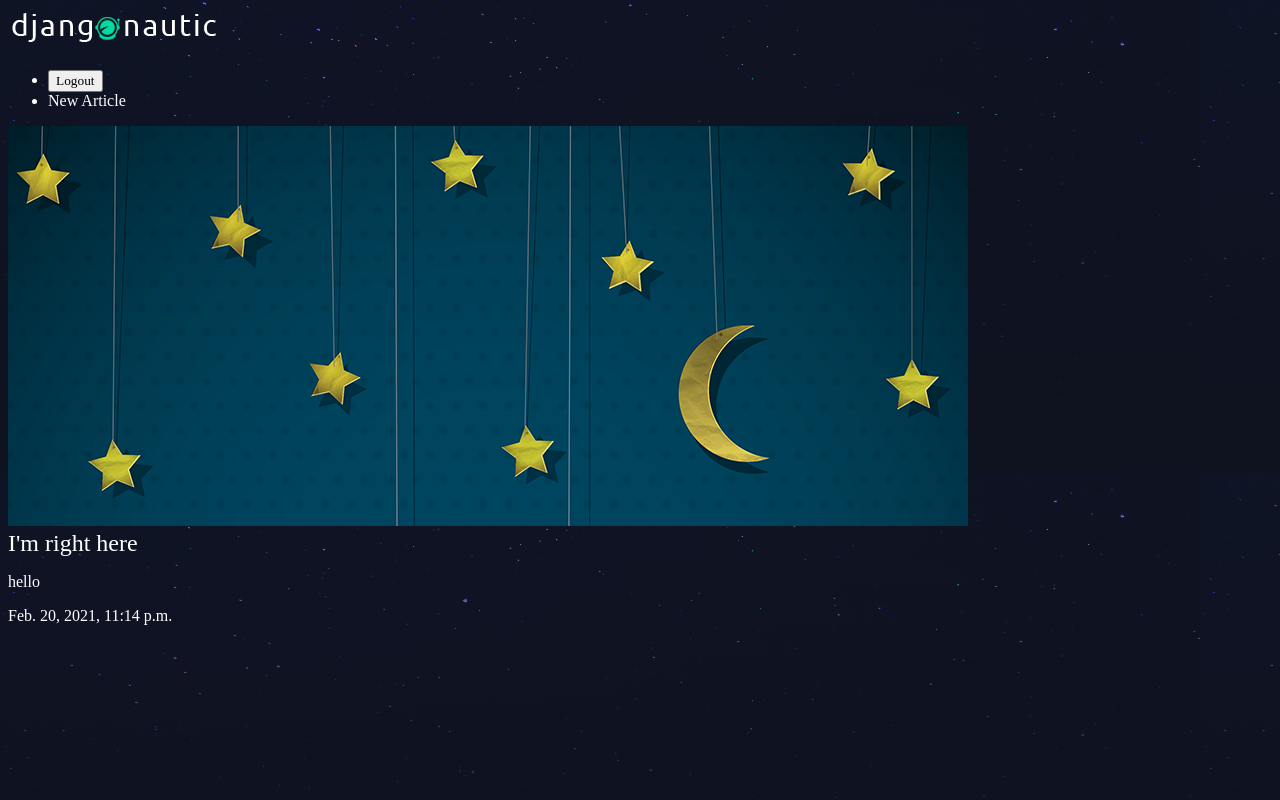
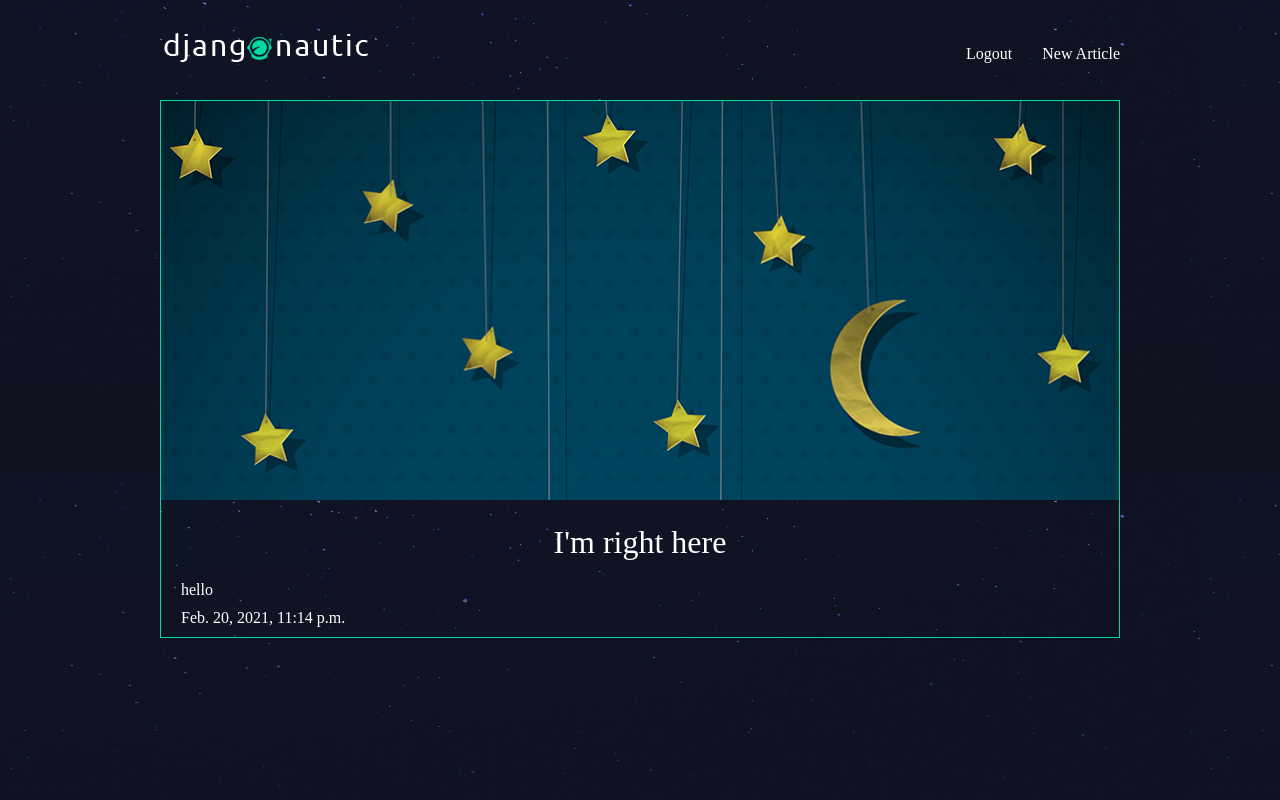
Before and after one commit to masterseeker/NetNinjaDjango, a Django app: a page that uses djangoautic/templates/base_layout.html in a window 1280 px wide. Run offline with Django 3.2, Linux system fonts and the light colour scheme; a user stored in the database is signed in; data comes from the database, SQL or seed files in the repository; both versions use the stored data as it was after the commit.

Commit message:
styles v1

```diff
--- a/djangoautic/assets/styles.css
+++ b/djangoautic/assets/styles.css
@@ -1,6 +1,6 @@
 body{
     background-color: #0f121f;
-    background-image: url(stars.png);
+    background-image: url(/static/stars.png);
     background-repeat-y: no-repeat;
     color: #fff;
 }
@@ -18,3 +18,87 @@ a, a:hover, a:visited{
     color: #fff;
     text-decoration: none;
 }
+
+.wrapper{
+    max-width: 960px;
+    margin: 0 auto;
+}
+
+div.wrapper > h1{
+    text-align: center;
+    margin: 100px auto;
+    font-size: 2.4em
+}
+
+header{
+    display: grid;
+    grid-template-columns: 1fr 1fr;
+    padding: 20px 0;
+}
+
+nav{
+    justify-self: end;
+}
+
+nav li{
+    display: inline-block;
+    list-style-type: none;
+    margin-left: 20px;
+}
+
+nav button{
+    background: none;
+    color: #fff;
+    cursor: pointer;
+    border: 0;
+    font-size: 16px;
+}
+
+.articles{
+    display: grid;
+    grid-template-columns: 1fr 1fr 1fr;
+    grid-gap: 30px;
+}
+
+.article{
+    padding: 10px;
+    border: 1px solid #00dba0;
+    position: relative;
+    padding-bottom: 40px;
+}
+
+.article h2{
+    font-size: 1.2em;
+}
+
+.article .author{
+    padding: 10px;
+    background: #00dba0;
+    position: absolute;
+    right: 0;
+    bottom: 0;
+    margin: 0;
+    color: #0f121f;
+}
+
+.article-detail .article{
+    padding: 0;
+}
+
+.article-detail  .article img{
+    max-width: 100%;
+}
+
+.article-detail  .article h2{
+    text-align: center;
+    margin: 20px auto;
+    font-size: 2em
+}
+
+.article-detail .article h3{
+    text-align: center;
+}
+
+.article-detail  .article p{
+    margin: 10px 20px
+}
--- a/djangoautic/templates/base_layout.html
+++ b/djangoautic/templates/base_layout.html
@@ -1,17 +1,14 @@
 {% load static %}
-
-
 <!DOCTYPE html>
-<html lang="en">
+<html>
     <head>
-    <meta charset="UTF-8">
-    <meta name="viewport" content="width=device-width, initial-scale=1.0">
-    <title>Articles</title>
-    <link rel="stylesheet" href="{% static 'styles.css'%}">
+        <meta charset="utf-8">
+        <title>Djangonauts</title>
+        <link rel="stylesheet" href="{% static 'styles.css' %}">
     </head>
     <body>
-    <div class = "wrapper">
-      <h1><a href="{% url 'home' %}"><img src="{% static 'logo.png' %}" alt="djangonautic logo"></a></h1>
+        <header class="wrapper">
+            <h1><a href="{% url 'home' %}"><img src="{% static 'logo.png' %}" alt="djangonautic" /></a></h1>
             <nav>
                 <ul>
                     {% if user.is_authenticated %}
@@ -25,15 +22,13 @@
                     {% else %}
                     <li><a href="{% url 'accounts:login' %}">Login</a></li>
                     <li><a href="{% url 'accounts:signup' %}">Signup</a></li>
-
-
                     {% endif %}
                 </ul>
             </nav>
-
+        </header>
+        <div class="wrapper">
             {% block content %}
             {% endblock %}
         </div>
-
     </body>
 </html>
```
Also changed, not shown: djangoautic/db.sqlite3. Lines whose indentation alone changed are shown as unchanged.
